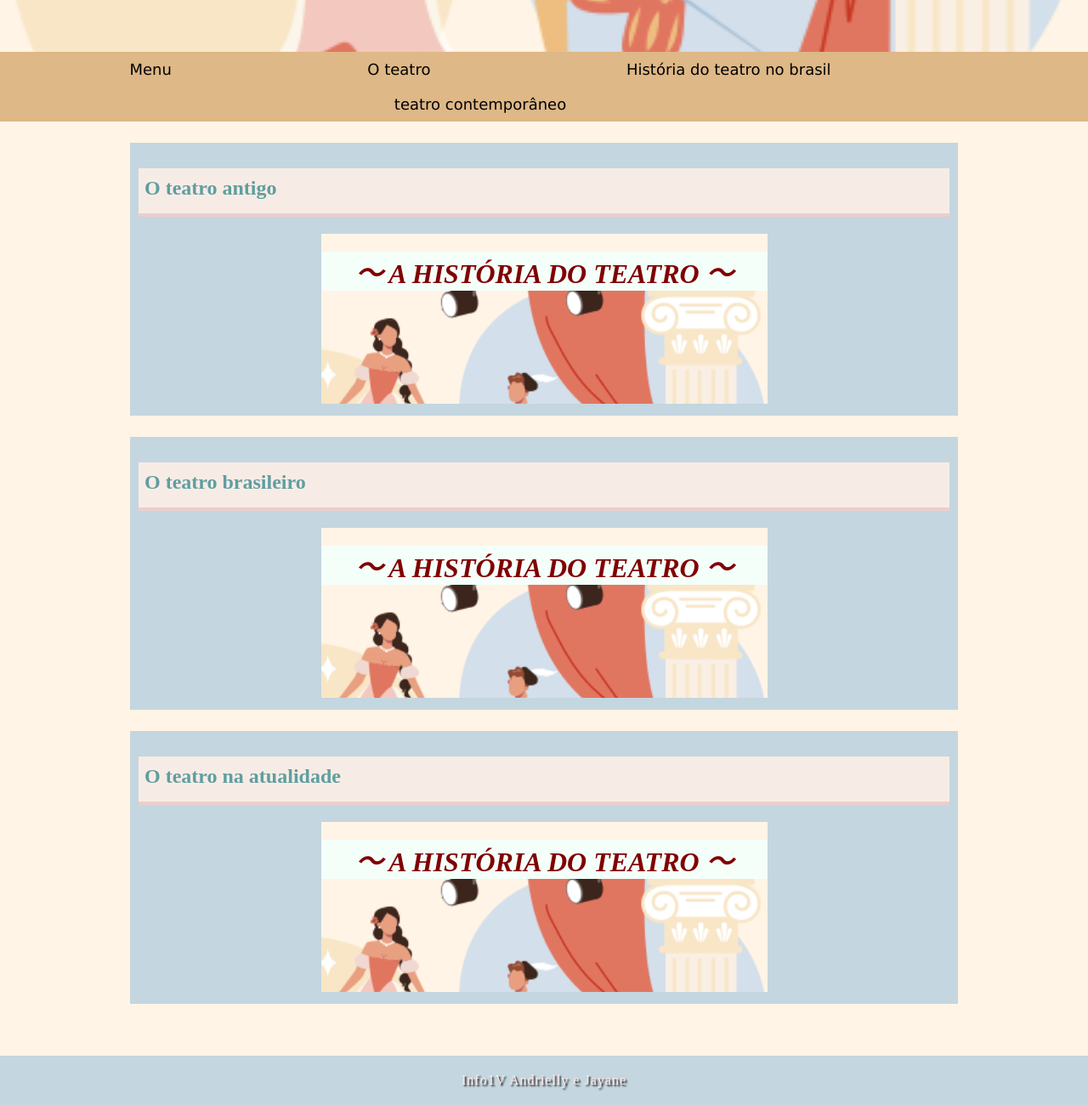
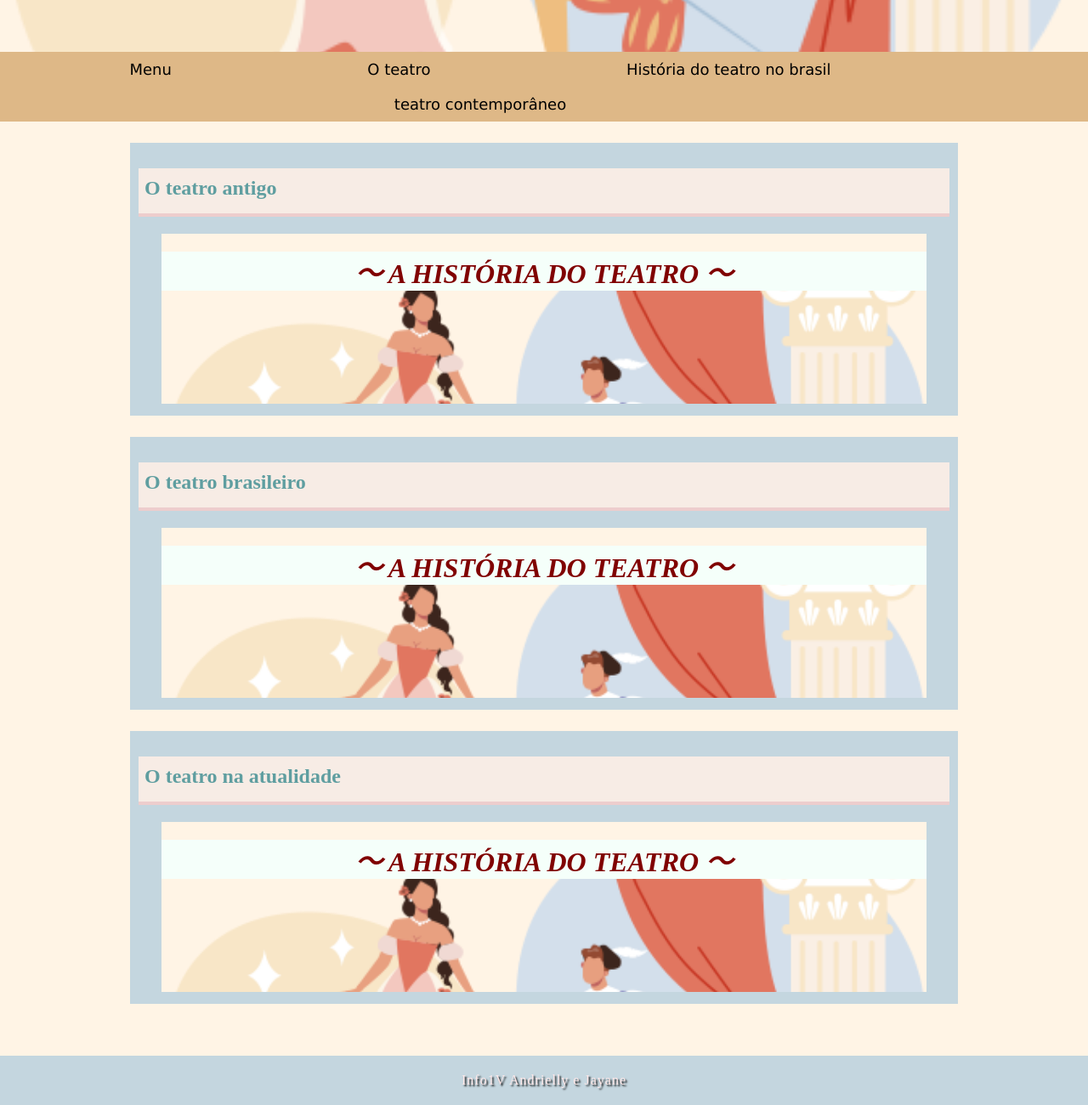
Before and after one commit to andry015/andry015.github.io, a plain HTML site: page index.html in a window 1280 px wide. Shown: the part 360-1660 px from the top of the page at 85% size. Drawn offline with Linux system fonts and the light colour scheme; files whose address does not match are found by name.

Commit message:
Update index.html

```diff
--- a/index.html
+++ b/index.html
@@ -40,7 +40,7 @@
 
                 <h2>O teatro antigo</h2>
 
-                <center><iframe width="525" height="200" src="h_do_teatro.html" frameborder="0" referrerpolicy="strict-origin-when-cross-origin" allowfullscreen></iframe></center>
+                <center><iframe width="900" height="200" src="h_do_teatro.html" frameborder="0" referrerpolicy="strict-origin-when-cross-origin" allowfullscreen></iframe></center>
 
             </article>
 
@@ -48,7 +48,7 @@
 
                 <h2>O teatro brasileiro</h2>
 
-            <center><iframe width="525" height="200" src="teatro_no_brasil.html" frameborder="0" referrerpolicy="strict-origin-when-cross-origin" allowfullscreen></iframe></center>
+            <center><iframe width="900" height="200" src="teatro_no_brasil.html" frameborder="0" referrerpolicy="strict-origin-when-cross-origin" allowfullscreen></iframe></center>
 
             </article>
 
@@ -57,7 +57,7 @@
 
                 <h2>O teatro na atualidade</h2>
 
-            <center><iframe width="525" height="200" src="teatro_moderno.html" frameborder="0" referrerpolicy="strict-origin-when-cross-origin" allowfullscreen></iframe></center>
+            <center><iframe width="900" height="200" src="teatro_moderno.html" frameborder="0" referrerpolicy="strict-origin-when-cross-origin" allowfullscreen></iframe></center>
 
             </article>
 
```
